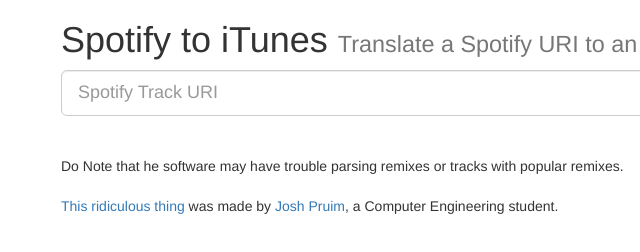
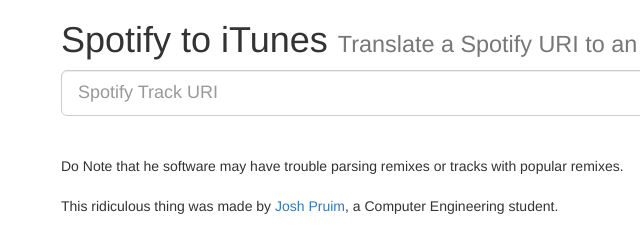
Before and after one commit to itguy51/itguy51.github.io, a website: page spotify-itunes/index.html in a window 1280 px wide. Shown: the full height of the page, 9-649 px from the left. Drawn offline with Linux system fonts and the light colour scheme.

Commit message:
Update index.html

```diff
--- a/spotify-itunes/index.html
+++ b/spotify-itunes/index.html
@@ -126,7 +126,7 @@
 				Do Note that he software may have trouble parsing remixes or tracks with popular remixes.
 				<br />
 				<br />
-				<a href="https://github.com/itguy51/itguy51.github.io/tree/master/spotify-itunes">This ridiculous thing</a> was made by <a href="https://github.com/itguy51/">Josh Pruim</a>, a Computer Engineering student.
+				This ridiculous thing was made by <a href="https://github.com/itguy51/">Josh Pruim</a>, a Computer Engineering student.
 			</div>
 		</div>
 
```
